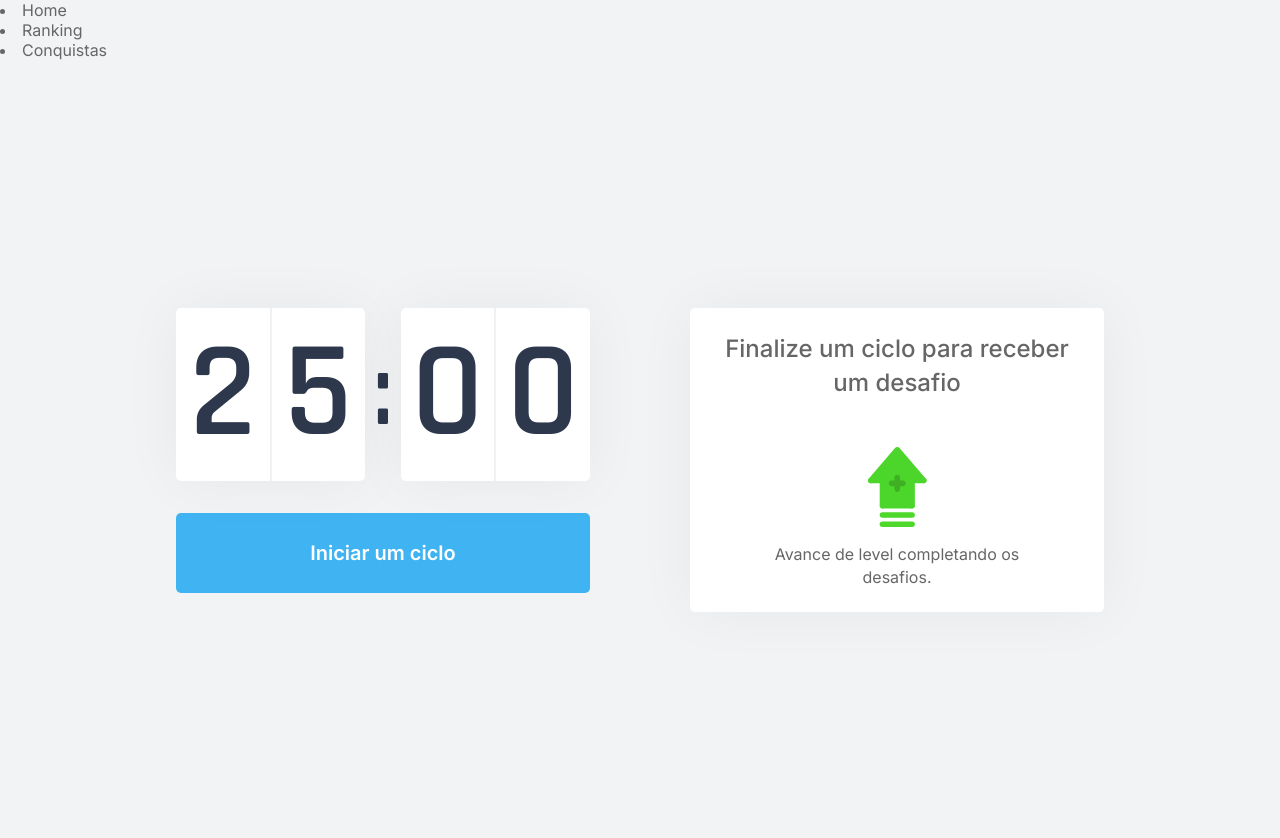
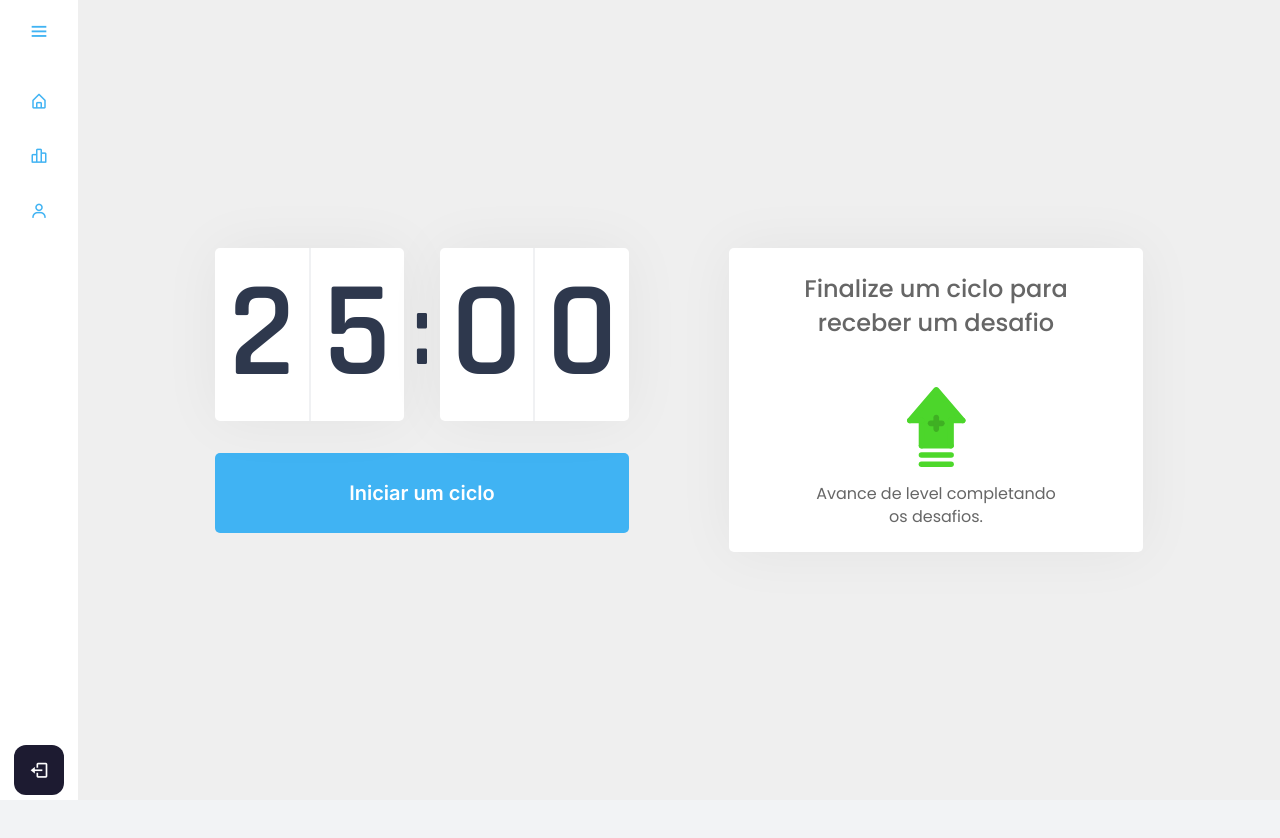
Before and after one commit to projeto-ads/movex-ng, an Angular app: page /home in a window 1280 px wide. Shown: the top 838 px of the page. After the commit the page ends 800 px from the top, so only its background shows below. Built offline with nearby package versions, Linux system fonts and the light colour scheme; no server answers.

Commit message:
sidebar menu

```diff
--- a/src/app/components/menu/menu.component.html
+++ b/src/app/components/menu/menu.component.html
@@ -1,11 +1,45 @@
+<div class="sidebar">
+  <div class="logo_content">
+    <div class="logo">
+      <div class="logo_name">Mov.ex</div>
+    </div>
+    <i class="bx bx-menu" id="btn" (click)="onClickMenu()"></i>
+  </div>
+  <ul class="nav_list">
     <li>
-    <a routerLink="/home" routerLinkActive="selected">Home</a>
+      <a routerLink="/home">
+        <i class="bx bx-home-alt"></i>
+        <span class="links_name">Home</span>
+      </a>
+      <span class="tooltip">Home</span>
     </li>
     <li>
-    <a routerLink="/ranking" routerLinkActive="selected">Ranking</a>
+      <a routerLink="/ranking">
+        <i class="bx bx-bar-chart-alt-2"></i>
+        <span class="links_name">Ranking</span>
+      </a>
+      <span class="tooltip">Ranking</span>
     </li>
     <li>
-    <a routerLink="/achievements" routerLinkActive="selected">Conquistas</a>
+      <a routerLink="/profile">
+        <i class="bx bx-user"></i>
+        <span class="links_name">Profile</span>
+      </a>
+      <span class="tooltip">Profile</span>
     </li>
-
+  </ul>
+  <div class="profile_content">
+    <div class="profile">
+      <div *ngIf="showProfileInfo" class="profile_details">
+        <img *ngIf="imageUrl" [src]="imageUrl" alt="">
+        <div class="name_job">
+          <div *ngIf="name" class="name">{{ name }}</div>
+        </div>
+      </div>
+      <i class='bx bx-log-out' id="log_out" ></i>
+    </div>
+  </div>
+</div>
+<main class="content">
   <router-outlet></router-outlet>
+</main>
--- a/src/app/components/menu/menu.component.scss
+++ b/src/app/components/menu/menu.component.scss
@@ -1,77 +1,211 @@
-.wrapper {
-    width: 100%; }
-
-  #sidebar {
-    min-width: 300px;
-    max-width: 300px;
-    background: #1d1919;
-    color: #fff;
-    -webkit-transition: all 0.3s;
-    -o-transition: all 0.3s;
-    transition: all 0.3s; }
-    #sidebar.active {
-      margin-left: -300px; }
-    #sidebar .logo {
-      display: block;
-      width: 120px;
-      height: 120px;
-      margin: 0 auto; }
-      #sidebar .logo span {
-        display: block; }
-    #sidebar ul.components {
-      padding: 0; }
-    #sidebar ul li {
-      font-size: 16px; }
-      #sidebar ul li > ul {
-        margin-left: 10px; }
-        #sidebar ul li > ul li {
-          font-size: 14px; }
-      #sidebar ul li a {
-        padding: 10px 0;
-        display: block;
-        color: rgba(255, 255, 255, 0.8);
-        border-bottom: 1px solid rgba(255, 255, 255, 0.1); }
-        #sidebar ul li a:hover {
-          color: #f8b739; }
-      #sidebar ul li.active > a {
-        background: transparent;
-        color: #f8b739; }
-    @media (max-width: 991.98px) {
-      #sidebar {
-        margin-left: -300px; }
-        #sidebar.active {
-          margin-left: 0; } }
-
-  a[data-toggle="collapse"] {
-    position: relative; }
-
-  .dropdown-toggle::after {
-    display: block;
-    position: absolute;
-    top: 50%;
-    right: 0;
-    -webkit-transform: translateY(-50%);
-    -ms-transform: translateY(-50%);
-    transform: translateY(-50%); }
-
-  @media (max-width: 991.98px) {
-    #sidebarCollapse span {
-      display: none; } }
-
-  #content {
-    width: 100%;
-    padding: 0;
-    min-height: 100vh;
-    -webkit-transition: all 0.3s;
-    -o-transition: all 0.3s;
-    transition: all 0.3s; }
-
-  .btn.btn-primary {
-    background: #f8b739;
-    border-color: #f8b739; }
-    .btn.btn-primary:hover, .btn.btn-primary:focus {
-      background: #f8b739 !important;
-      border-color: #f8b739 !important; }
-
-  .footer p {
-    color: rgba(255, 255, 255, 0.5); }
+/* Google Font CDN Link */
+@import url('https://fonts.googleapis.com/css2?family=Poppins:wght@200;300;400;500;600;700&display=swap');
+*{
+  margin: 0;
+  padding: 0;
+  box-sizing: border-box;
+  font-family: "Poppins" , sans-serif;
+}
+::selection{
+  color: #fff;
+  background: var(--white);
+}
+.sidebar{
+  position: fixed;
+  top: 0;
+  left: 0;
+  height: 100%;
+  width: 78px;
+  background: var(--white);
+  padding: 6px 14px;
+  z-index: 99;
+  transition: all 0.5s ease;
+}
+.sidebar.active{
+  width: 240px
+}
+.sidebar .logo_content .logo{
+  color: var(--blue);
+  display: flex;
+  height: 50px;
+  width: 100%;
+  align-items: center;
+  opacity: 0;
+  pointer-events: none;
+  transition: all 0.5s ease;
+}
+.sidebar.active .logo_content .logo{
+  opacity: 1;
+  pointer-events: none;
+}
+.logo_content .logo i{
+  font-size: 28px;
+  margin-right: 5px;
+}
+.logo_content .logo .logo_name{
+  font-size: 20px;
+  font-weight: 400;
+}
+.sidebar #btn{
+  position: absolute;
+  color: var(--blue);
+  top: 6px;
+  left: 50%;
+  font-size: 22px;
+  height: 50px;
+  width: 50px;
+  text-align: center;
+  line-height: 50px;
+  transform: translateX(-50%);
+  cursor: pointer;
+}
+.sidebar.active #btn{
+  left: 90%;
+}
+.sidebar ul{
+  margin-top: 20px;
+}
+.sidebar ul li{
+  position: relative;
+  height: 50px;
+  width: 100%;
+  margin: 0 5px;
+  list-style: none;
+  line-height: 50px;
+  margin: 5px 0;
+}
+.sidebar ul li .tooltip{
+  position: absolute;
+  left: 125px;
+  top: 0;
+  transform: translate(-50% , -50%);
+  border-radius: 6px;
+  height: 35px;
+  width: 120px;
+  background: #fff;
+  line-height: 35px;
+  text-align: center;
+  box-shadow: 0 5px 10px rgba(0, 0, 0, 0.2);
+  transition: 0s;
+  opacity: 0;
+  pointer-events: none;
+  display: block;
+}
+.sidebar.active ul li .tooltip{
+  display: none;
+}
+.sidebar ul li:hover .tooltip{
+  transition: all 0.5s ease;
+  opacity: 1;
+  top: 50%
+}
+.sidebar ul li a{
+  color: var(--blue);
+  display: flex;
+  align-items: center;
+  text-decoration: none;
+  border-radius: 12px;
+  white-space: nowrap;
+  transition: all 0.4s ease;
+}
+.sidebar ul li a:hover{
+  color: #fff;
+  background: #1D1B31;
+}
+.sidebar ul li i{
+  font-size: 18px;
+  font-weight: 400;
+  height: 50px;
+  min-width: 50px;
+  border-radius: 12px;
+  line-height: 50px;
+  text-align: center;
+}
+.sidebar .links_name{
+  font-size: 15px;
+  font-weight: 400;
+  opacity: 0;
+  pointer-events: none;
+  transition: all 0.3s ease;
+}
+.sidebar.active .links_name{
+  transition: 0s;
+  opacity: 1;
+  pointer-events: auto
+}
+.sidebar .profile_content{
+  position: absolute;
+  color: #fff;
+  bottom: 0;
+  left: 0;
+  width: 100%;
+}
+.sidebar .profile_content .profile{
+  position: relative;
+  padding: 10px 6px;
+  height: 60px;
+  background: none;
+  transition: all 0.4s ease;
+}
+.sidebar.active .profile_content .profile{
+  background: #1D1B31;
+}
+.profile_content .profile .profile_details{
+  display: flex;
+  align-items: center;
+  pointer-events: none;
+  white-space: nowrap;
+  transition: all 0.4s ease;
+}
+.sidebar.active ~ .profile .profile_details{
+  opacity: 1;
+  pointer-events: auto;
+}
+.profile .profile_details img{
+  height: 45px;
+  width: 45px;
+  object-fit: cover;
+  border-radius: 12px;
+}
+.profile .profile_details .name{
+  margin-left: 10px;
+  font-size: 15px;
+  font-weight: 400;
+}
+.profile #log_out{
+  position: absolute;
+  bottom: 5px;
+  left: 50%;
+  transform: translateX(-50%);
+  min-width: 50px;
+  line-height: 50px;
+  font-size: 20px;
+  border-radius: 12px;
+  text-align: center;
+  transition: all 0.4s ease;
+  background: #1D1B31;
+  cursor: pointer;
+}
+.sidebar.active .profile #log_out{
+  left: 88%;
+}
+.sidebar.active .profile #log_out{
+  background: none
+}
+.sidebar.active ~ .content{
+  z-index: 100;
+}
+.sidebar.active ~ .content{
+  width: calc(100% - 240px);
+  left: 240px;
+}
+.content{
+  position: absolute;
+  height: 100%;
+  width: calc(100% - 78px);
+  left: 78px;
+  background: #E4E9F7;
+  box-shadow: 0 5px 10px rgba(0,0,0,0.2);
+  transition: all 0.5s ease;
+  background-color: #EFEFEF;
+}
--- a/src/app/components/menu/menu.component.ts
+++ b/src/app/components/menu/menu.component.ts
@@ -1,4 +1,7 @@
-import { Component, OnInit } from '@angular/core';
+import { DOCUMENT } from '@angular/common';
+import { Component, Inject, OnInit } from '@angular/core';
+import { Profile } from 'src/app/model/profile.model';
+import { ProfileService } from 'src/app/service/profile.service';
 
 @Component({
   selector: 'app-menu',
@@ -6,7 +9,32 @@ import { Component, OnInit } from '@angular/core';
   styleUrls: ['./menu.component.scss'],
 })
 export class MenuComponent implements OnInit {
-  constructor() {}
 
-  ngOnInit(): void {}
+  showProfileInfo: boolean = false;
+  name: string;
+  imageUrl: string;
+
+  constructor(
+    @Inject(DOCUMENT) private document: Document,
+    private profileService: ProfileService
+  ) {}
+
+  ngOnInit(): void {
+    this.profileService.getProfileInfoById(1)
+      .subscribe(profile => {
+        if (profile) {
+          this.name = profile.name.split(' ').slice(0, -1).join(' ');
+          this.imageUrl = profile.imageUrl;
+        }
+      })
+  }
+
+  onClickMenu() {
+    let sidebar = this.document.querySelector(".sidebar");
+    if (sidebar) {
+      sidebar.classList.toggle("active");
+    }
+
+    this.showProfileInfo = !this.showProfileInfo;
+  }
 }
--- a/src/index.html
+++ b/src/index.html
@@ -10,6 +10,7 @@
   <link rel="preconnect" href="https://fonts.gstatic.com" />
   <link rel="shortcut icon" href="/favicon.png" type="image/png" />
   <link href="https://fonts.googleapis.com/css2?family=Inter:wght@400;500;600&family=Rajdhani:wght@600&display=swap" rel="stylesheet" />
+  <link href='https://unpkg.com/boxicons@2.0.7/css/boxicons.min.css' rel='stylesheet'>
 </head>
 <body>
   <app-root></app-root>
```
Lines whose indentation alone changed are shown as unchanged.
